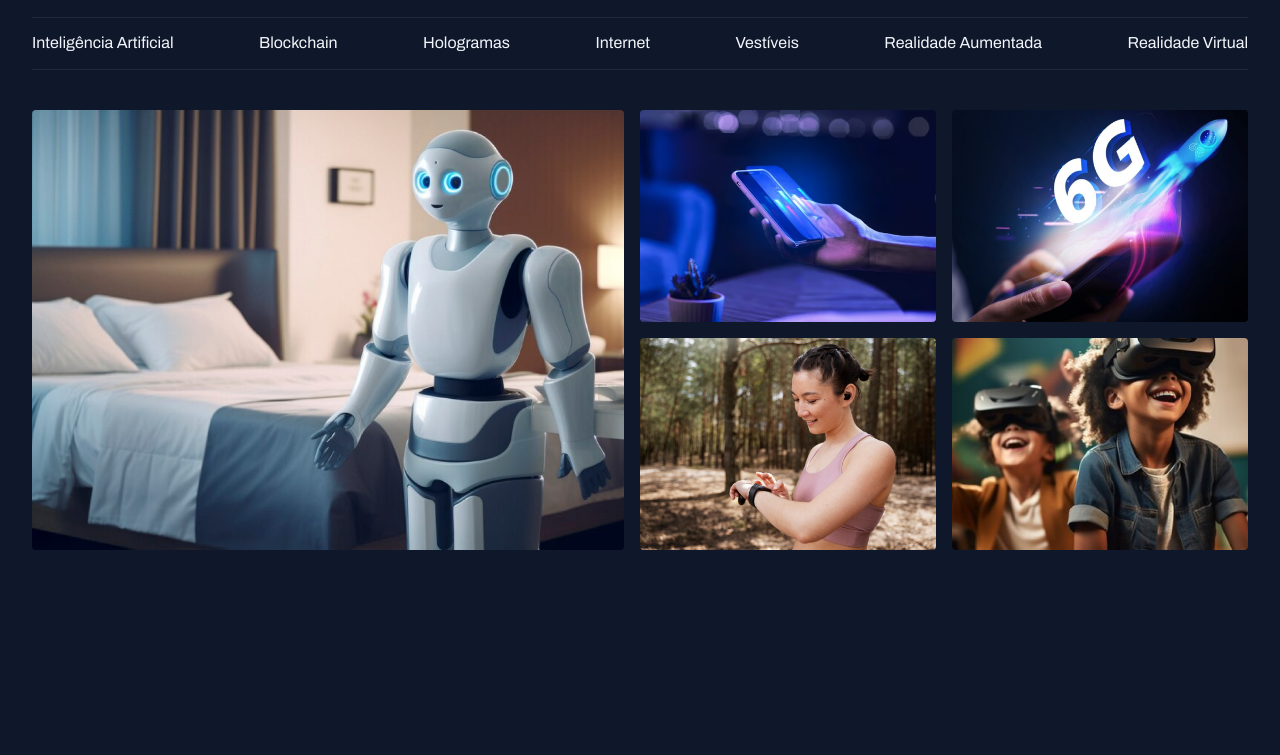
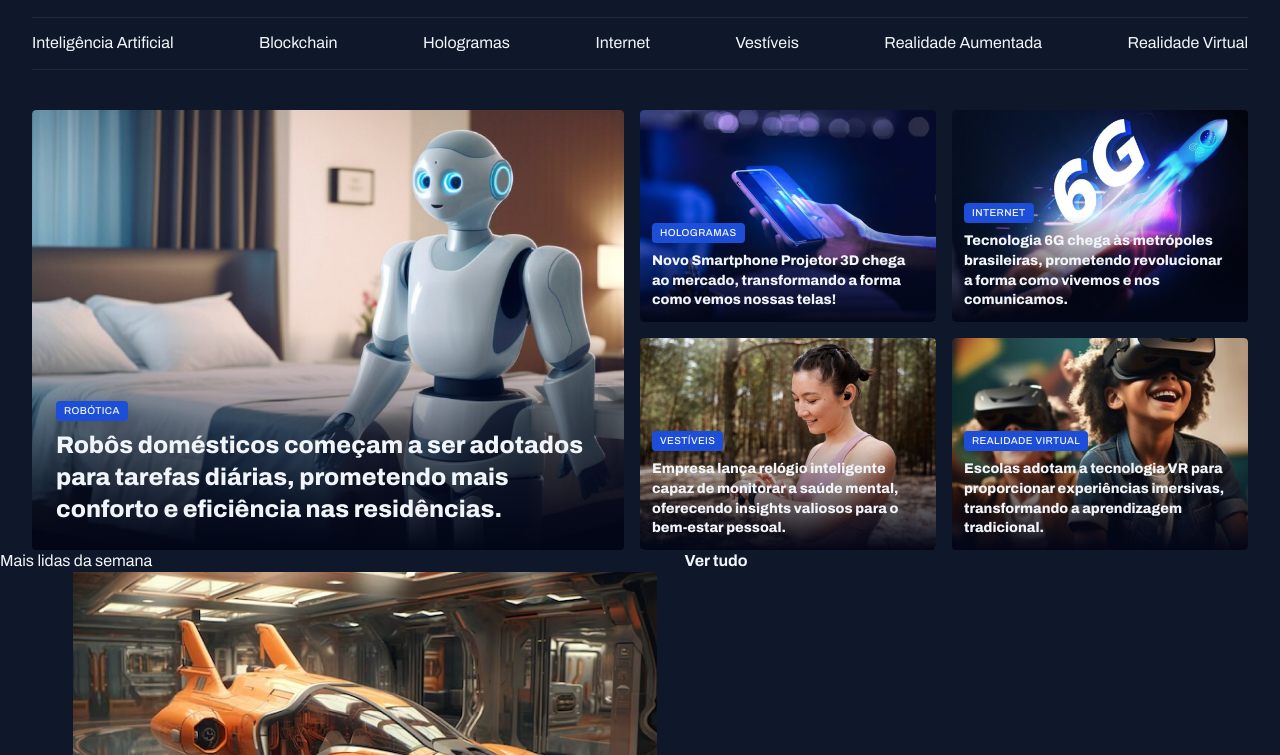
Before and after one commit to vini090608/Portal-de-noticias, a plain HTML site: page Index.html in a window 1280 px wide. Shown: the part 45-800 px from the top of the page. Drawn offline with Linux system fonts and the light colour scheme; a web font is replaced by a local one.

Commit message:
Doing sections

```diff
--- a/Index.html
+++ b/Index.html
@@ -34,27 +34,96 @@
     <main class="grid container">
 
       <section id="featured" class="grid grid-flow-cols gap-16">
-        <div>
+        <figure class="card">
           <img src="assets/images/Image 01.png" alt="">
-        </div>
+          <figcaption>
+            <span class="content-tag">robótica</span>
+            <h2 class="text-2xl">
+              Robôs domésticos começam a ser adotados <br>
+              para tarefas diárias, prometendo mais <br>
+              conforto e eficiência nas residências.
+            </h2>
+          </figcaption>
+        </figure>
 
         <div class="grid grid-cols-2 gap-16">
-          <div>
+          <figure class="card">
             <img src="assets/images/Image 02.png" alt="">
-          </div>
-          <div>
+            <figcaption>
+              <span class="content-tag">hologramas</span>
+              <h2 class="text-lg">
+                Novo Smartphone Projetor 3D chega <br>
+                ao mercado, transformando a forma <br>
+                como vemos nossas telas!
+              </h2>
+            </figcaption>
+          </figure>
+
+          <figure class="card">
             <img src="assets/images/Image 03.png" alt="">
-          </div>
-          <div>
+            <figcaption>
+              <span class="content-tag">internet</span>
+              <h2 class="text-lg">
+                Tecnologia 6G chega às metrópoles <br>
+                brasileiras, prometendo revolucionar <br>
+                a forma como vivemos e nos comunicamos.
+              </h2>
+            </figcaption>
+          </figure>
+          <figure class="card">
             <img src="assets/images/Image 04.png" alt="">
-          </div>
-          <div>
+            <figcaption>
+              <span class="content-tag">vestíveis</span>
+              <h2 class="text-lg">
+                Empresa lança relógio inteligente capaz de monitorar a saúde mental, oferecendo insights valiosos para o bem-estar pessoal.
+              </h2>
+            </figcaption>
+          </figure>
+          <figure class="card">
             <img src="assets/images/Image 05.png" alt="">
-          </div>
+            <figcaption>
+              <span class="content-tag">realidade virtual</span>
+              <h2 class="text-lg">
+                Escolas adotam a tecnologia VR para proporcionar experiências imersivas, transformando a aprendizagem tradicional.
+              </h2>
+            </figcaption>
+          </figure>
         </div>
       </section>
 
     </main>
 
+    <section id="weekly">
+      <header class="grid grid-flow-cols">
+        <h3>Mais lidas da semana</h3>
+        <a href="#" class="grid grid-flow-cols">
+          <strong>Ver tudo</strong>
+          <span></span>
+        </a>
+      </header>
+
+      <div class="grid gap-16">
+        <figure>
+          <span class="content-tag">Veículos</span>
+          <img src="assets/images/Image 06.png" alt="">
+          <p>Protótipo de veículo voador é apresentado, marcando o início da era dos transportes aéreos pessoa...</p>
+        </figure>
+        <figure>
+          <span class="content-tag">Hologramas</span>
+          <img src="assets/images/Image 07.png" alt="">
+          <p>Plataforma de videoconferência apresenta nova função de hologramas, tornando as chamadas...</p>
+        </figure>
+        <figure>
+          <span class="content-tag">Realidade Virtual</span>
+          <img src="assets/images/Image 08.png" alt="">
+          <p>Nova geração de consoles de videogame é lançada, trazendo gráficos ultra-realistas e experiên...</p>
+        </figure>
+        <figure>
+          <span class="content-tag">Internet</span>
+          <img src="assets/images/Image 09.png" alt="">
+          <p>Projeto busca oferecer internet de alta velocidade em áreas remotas através de satélites.</p>
+        </figure>
+      </div>
+    </section>
   </body>
 </html>
--- a/styles/global.css
+++ b/styles/global.css
@@ -58,3 +58,15 @@ img{
 main{
     margin-top: 40px;
 }
+
+.content-tag{
+    display: inline-block;
+    background-color: var(--brand-color-dark);
+    padding: 4px 8px;
+    border-radius: 4px;
+    font: 500 10px/1.2 var(--font-family);
+    text-transform: uppercase;
+    letter-spacing: 0.04em;
+    color: var(--text-color-primary);
+    box-shadow: 0px 4px 16px rgba(2, 6, 23, 0.251);
+}
--- a/styles/sections.css
+++ b/styles/sections.css
@@ -4,4 +4,31 @@
         object-fit: cover;
         border-radius: 4px;
     }
+
+    .card{
+        border-radius: 4px;
+        position: relative;
+        overflow: hidden;
+
+        &::before{
+            content: "";
+            position: absolute;
+            inset: 0;
+            top: 50%;
+            background: linear-gradient(180deg, transparent 0%, #020617 100%);
+        }
+        figcaption{
+            position: absolute;
+            bottom: 0px;
+            padding: 24px;
+
+            &:has(.text-lg){
+                padding: 12px;
+            }
+
+            h2{
+                margin-top: 8px;
+            }
+        }
+    }
 }
--- a/styles/utility.css
+++ b/styles/utility.css
@@ -13,3 +13,20 @@
 .gap-16{
     gap: 16px;
 }
+
+.text-2xl{
+    font: var(--h1);
+}
+
+
+.text-xl{
+    font: var(--h2);
+}
+
+.text-lg{
+    font: var(--h3);
+}
+
+.text-sm{
+    font: var(--text-sm)
+}
```
